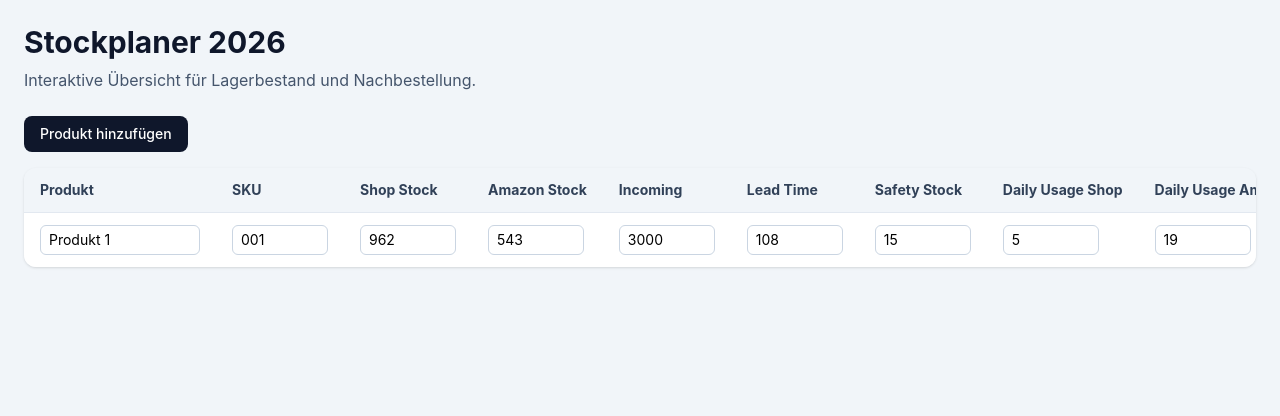
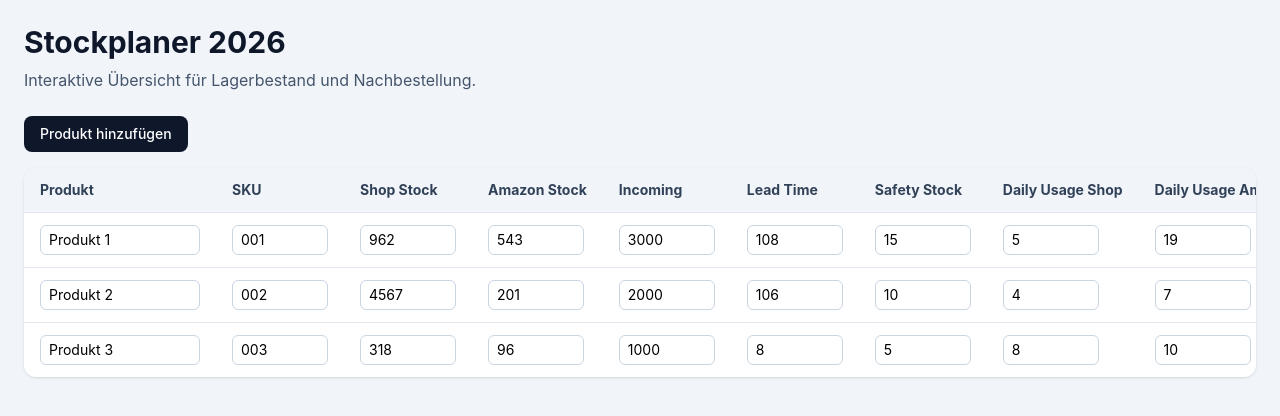
Before and after one commit to firasb1998/stockplaner-app, a React (Vite) app: page / in a window 1280 px wide. Shown: the top 416 px of the page. Built offline with nearby package versions, Linux system fonts and the light colour scheme.

Commit message:
Fix product state typing

```diff
--- a/src/App.tsx
+++ b/src/App.tsx
@@ -6,13 +6,14 @@ import {
   getReorderStatus,
 } from "./utils/calculations";
 import { useEffect, useState } from "react";
+import type { Product } from "./types/product";
 
 function App() {
-  const [products, setProducts] = useState(() => {
+  const [products, setProducts] = useState<Product[]>(() => {
     const savedProducts = localStorage.getItem("products");
 
     if (savedProducts) {
-      return JSON.parse(savedProducts);
+      return JSON.parse(savedProducts) as Product[];
     }
 
     return initialProducts;
--- a/src/data/products.ts
+++ b/src/data/products.ts
@@ -16,4 +16,34 @@ export const initialProducts: Product[] = [
     dailyUsageShop: 5,
     dailyUsageAmazon: 19,
   },
+  {
+    id: "2",
+    name: "Produkt 2",
+    sku: "002",
+
+    shopStock: 4567,
+    amazonStock: 201,
+    incomingStock: 2000,
+
+    leadTimeDays: 106,
+    safetyStockDays: 10,
+
+    dailyUsageShop: 4,
+    dailyUsageAmazon: 7,
+  },
+  {
+    id: "3",
+    name: "Produkt 3",
+    sku: "003",
+
+    shopStock: 318,
+    amazonStock: 96,
+    incomingStock: 1000,
+
+    leadTimeDays: 8,
+    safetyStockDays: 5,
+
+    dailyUsageShop: 8,
+    dailyUsageAmazon: 10,
+  },
 ];
```
